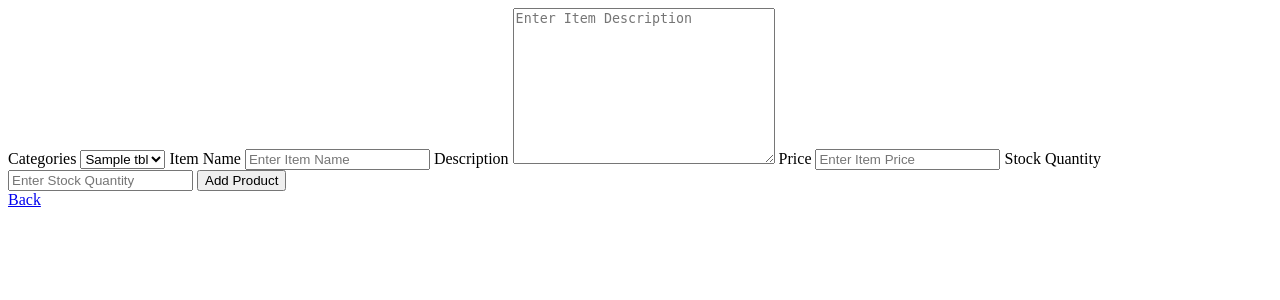
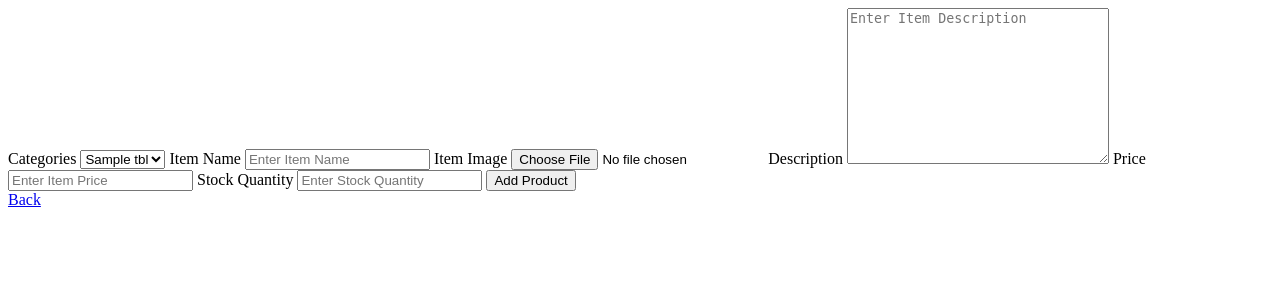
Before and after one commit to mgador/ecommerce, a PHP site: page /add_product.php in a window 1280 px wide. Shown: the top 300 px of the page. Run offline with PHP 8.4, Linux system fonts and the light colour scheme; tables that the repository leaves empty hold one stand-in row (values such as "Sample post").

Commit message:
Add Products

```diff
--- a/add_product.php
+++ b/add_product.php
@@ -3,7 +3,7 @@
 <?php $categories = $seller->view_categories(); ?>
 <?php $product->add_product(); ?>
 
-<form action="" method="post">
+<form action="" method="post" enctype="multipart/form-data">
 
     <label for="Categories">Categories</label>
     <select name="category_id" id="category_id">
@@ -15,6 +15,9 @@
     <label for="item_name">Item Name</label>
     <input type="text" name="item_name" id="item_name" placeholder="Enter Item Name" required>
 
+    <label for="item_image">Item Image</label>
+    <input type="file" name="item_image" id="item_image" accept="image/*" required>
+
     <label for="description">Description</label>
     <textarea name="description" id="description" cols="30" rows="10" placeholder="Enter Item Description" required></textarea>
 
@@ -25,7 +28,7 @@
     <input type="number" name="quantity" id="quantity" placeholder="Enter Stock Quantity" required>
 
     <!-- Set the value for the hidden field -->
-    <input type="hidden" name="added_by" id="added_by" value="<?php /* echo the value you want to assign */ ?>">
+    <input type="hidden" name="added_by" id="added_by" value="<?php echo isset($_GET['id']) ? $_GET['id'] : ''; ?>">
 
     <button type="submit" name="add_product">Add Product</button>
 
--- a/class/Product.php
+++ b/class/Product.php
@@ -6,25 +6,57 @@ class Product extends Config {
     public function add_product() {
 
         if(isset($_POST['add_product'])) {
+
             $category_id = $this->validateInput($_POST['category_id']);
             $item_name = $this->validateInput($_POST['item_name']);
             $description = $this->validateInput($_POST['description']);
             $price = $this->validateInput($_POST['price']);
             $stock_quantity = $this->validateInput($_POST['quantity']);
-            $added_by = $this->validateInput($_POST['added_by']);
+            $added_by = $_POST['added_by'];
 
-            $connection = $this->openConnection();
-            $stmt = $connection->prepare("INSERT INTO product_tbl (category_id,tem_name, description, price, quantity, added_by) VALUES(?,?,?,?,?,?)");
-            $stmt->execute([$category_id,$item_name, $description, $price, $stock_quantity, $added_by]);
-            $result = $stmt->rowCount();
+            $image_name = $_FILES['item_image']['name'];
+            $image_tmp = $_FILES['item_image']['tmp_name'];
+            $image_type = $_FILES['item_image']['type'];
 
-            if($result > 0) {
-                echo "Product Added Successfully";
+            $allowed_types = ['image/jpeg', 'image/png', 'image/gif'];
+
+            if(in_array($image_type, $allowed_types)) {
+
+                $seller_id = $this->validateInput($_POST['added_by']);
+                $unique_image_name = $seller_id . '_' . $image_name;
+
+                $upload_directory = 'assets/images/products/';
+                $target_file = $upload_directory . basename($unique_image_name);
+
+                if(move_uploaded_file($image_tmp, $target_file)) {
+
+                    $connection = $this->openConnection();
+                    $stmt = $connection->prepare("INSERT INTO product_tbl (category_id, item_name, item_image, description, price, quantity, added_by) VALUES(?,?,?,?,?,?,?)");
+                    $stmt->execute([$category_id, $item_name, $unique_image_name, $description, $price, $stock_quantity, $added_by]);
+                    $result = $stmt->rowCount();
+
+                    if($result > 0) {
+                        echo "Product Added Successfully";
+                    } else {
+                        echo "Product Added Failed";
+                    }
+                } else {
+                    echo "Failed to upload image.";
+                }
             } else {
-                echo "Product Added Failed";
+                echo "Invalid file type. Only JPEG, PNG, and GIF images are allowed.";
             }
         }
 
+    }
+
+    public function view_products($id) {
+        $connection = $this->openConnection();
+        $stmt = $connection->prepare("SELECT * FROM product_tbl WHERE added_by = ?");
+        $stmt->execute([$id]);
+        $data = $stmt->fetchAll();
+
+        return $data;
     }
 
     private function validateInput($input) {
--- a/home.php
+++ b/home.php
@@ -4,5 +4,5 @@
 <a href="logout.php">Logout</a>
 <a href="seller_register.php?id=<?= $_SESSION['userdata']['id'] ?>">Start Selling</a>
 <a href="add_product.php?id=<?= $_SESSION['userdata']['id'] ?>">Add Product</a>
-
+<a href="manage_product.php?id=<?= $_SESSION['userdata']['id'] ?>">Manage Product</a>
 <?php include('partials/__footer.php'); ?>
--- a/login.php
+++ b/login.php
@@ -15,4 +15,6 @@ if(isset($_SESSION['status'])) {
     <input type="submit" name="login" value="Login">
 </form>
 
+<a href="register.php">Register</a>
+
 <?php include('partials/__footer.php'); ?>
```
Also changed, not shown: manage_product.php (added, +31 -0 lines), middleware/sellerAuth.php (added, +7 -0 lines), assets/images/products/2_tapsi.jpg (added).
